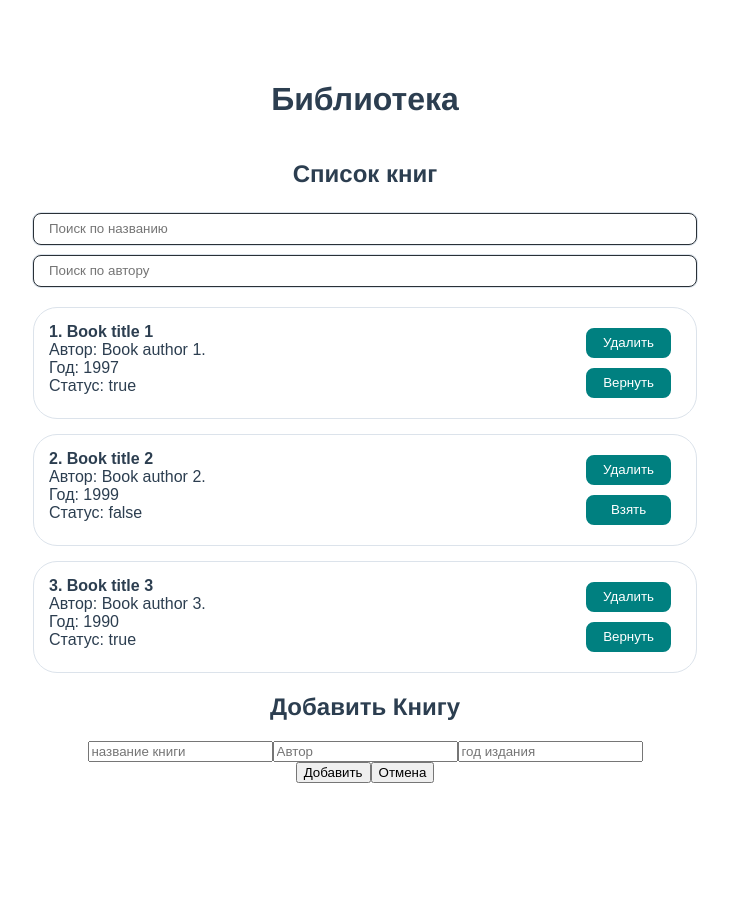
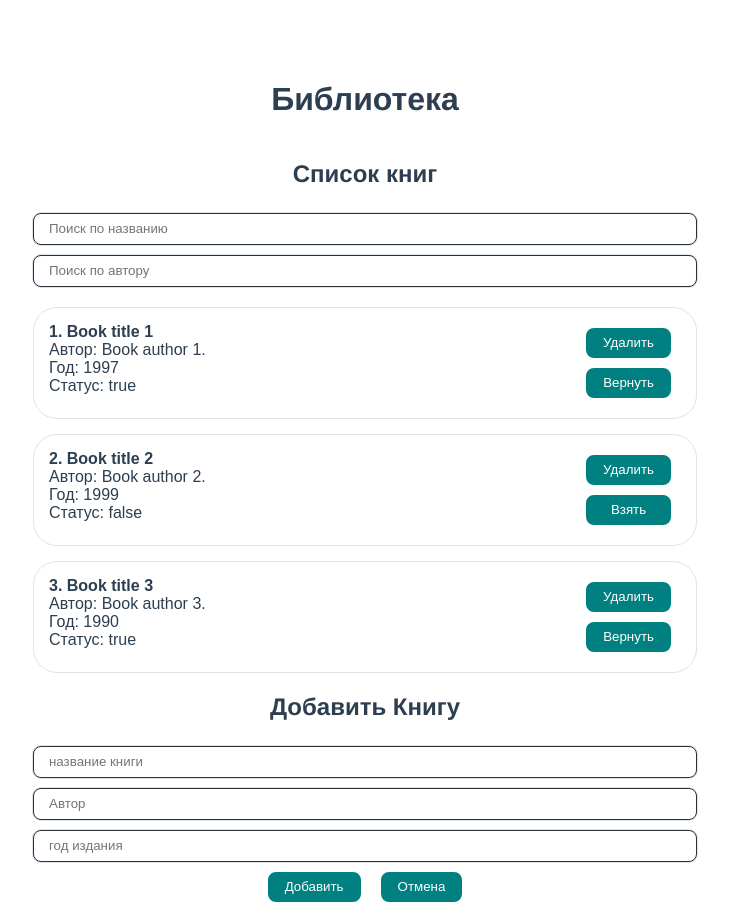
Before and after one commit to EgorSamoylov/LibraryProject, a Vue app: page / in a window 1280 px wide. Shown: the whole page, without its empty margins (275-1004 px from the left). Before the commit the page ends 800 px from the top, so only its background shows below. Built offline with nearby package versions, Linux system fonts and the light colour scheme; no server answers.

Commit message:
В BookForm навесили стили на инпуты и кнопки. Перенесли стили основных UI компонентов в App.vue

```diff
--- a/src/App.vue
+++ b/src/App.vue
@@ -32,4 +32,36 @@ export default {
   color: #2c3e50;
   margin-top: 60px;
 }
+
+/* Стили на UI компонентов */
+.btn {
+    padding: 5px 15px;
+    color: white;
+    background-color: teal;
+    border: solid 2px teal;
+    text-decoration-color:teal;
+    transition-timing-function: cubic-bezier(0.25, 0.1, 0.25, 1);
+    font-family: Arial, Helvetica, sans-serif;
+    border-radius: 8px;
+    margin: 5px 10px;
+    height: 30px;
+    cursor: pointer;
+}
+
+.btn:hover {
+    background-color: rgb(0, 155, 155);
+    border: solid 2px gb(0, 155, 155);
+    color: white;
+}
+
+.input {
+    width: 50%;
+    padding: 5px 15px;
+    margin: 5px 0px;
+    border: 1px solid rgb(42, 49, 55);
+    border-radius: 8px;
+    box-shadow: rgb(220, 227, 235) 0px 0px 0px 1px;
+    font-family: Arial, Helvetica, sans-serif;
+    height: 20px;
+}
 </style>
--- a/src/components/BookForm.vue
+++ b/src/components/BookForm.vue
@@ -3,14 +3,14 @@
         <h2>{{ isEditMode ? 'Редактировать Книгу' : 'Добавить Книгу' }}</h2>
         <!-- @submit.prevent="handleSubmit" - предотвращает обновления страницы -->
         <form @submit.prevent="handleSubmit">
-            <div>
-                <input placeholder="название книги" id="title" v-model="book.title" required/>
-                <input placeholder="Автор" id="author" v-model="book.author" required/>
-                <input placeholder="год издания" id="publishedYear" v-model.number="book.publishedYear" required/>
+            <div class="inputs">
+                <input class="input" placeholder="название книги" id="title" v-model="book.title" required/>
+                <input class="input" placeholder="Автор" id="author" v-model="book.author" required/>
+                <input class="input" placeholder="год издания" id="publishedYear" v-model.number="book.publishedYear" required/>
             </div>
             <div>
-                <button type="submit">{{ isEditMode ? 'Сохранить' : 'Добавить' }}</button>
-                <button type="button" @click="cancel">Отмена</button>
+                <button class="btn" type="submit">{{ isEditMode ? 'Сохранить' : 'Добавить' }}</button>
+                <button class="btn" type="button" @click="cancel">Отмена</button>
             </div>
         </form>
     </div>
--- a/src/components/BookList.vue
+++ b/src/components/BookList.vue
@@ -130,36 +130,4 @@ import axios from '@/plugins/axios';
   display: flex;
   flex-direction: column;
 }
-
-/* Стили на UI компонентов */
-.btn {
-    padding: 5px 15px;
-    color: white;
-    background-color: teal;
-    border: solid 2px teal;
-    text-decoration-color:teal;
-    transition-timing-function: cubic-bezier(0.25, 0.1, 0.25, 1);
-    font-family: Arial, Helvetica, sans-serif;
-    border-radius: 8px;
-    margin: 5px 10px;
-    height: 30px;
-    cursor: pointer;
-}
-
-.btn:hover {
-    background-color: rgb(0, 155, 155);
-    border: solid 2px gb(0, 155, 155);
-    color: white;
-}
-
-.input {
-    width: 50%;
-    padding: 5px 15px;
-    margin: 5px 0px;
-    border: 1px solid rgb(42, 49, 55);
-    border-radius: 8px;
-    box-shadow: rgb(220, 227, 235) 0px 0px 0px 1px;
-    font-family: Arial, Helvetica, sans-serif;
-    height: 20px;
-}
 </style>
```
